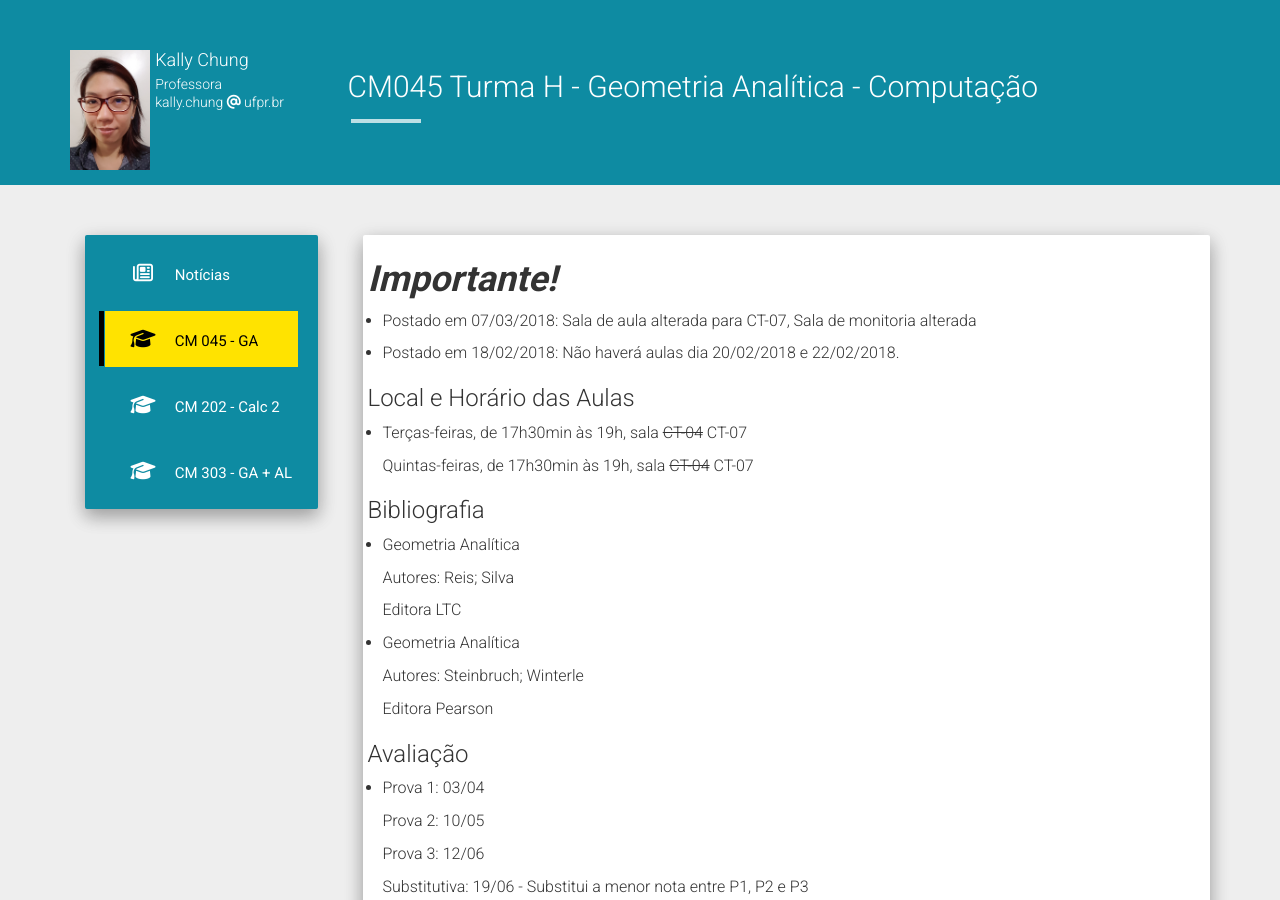
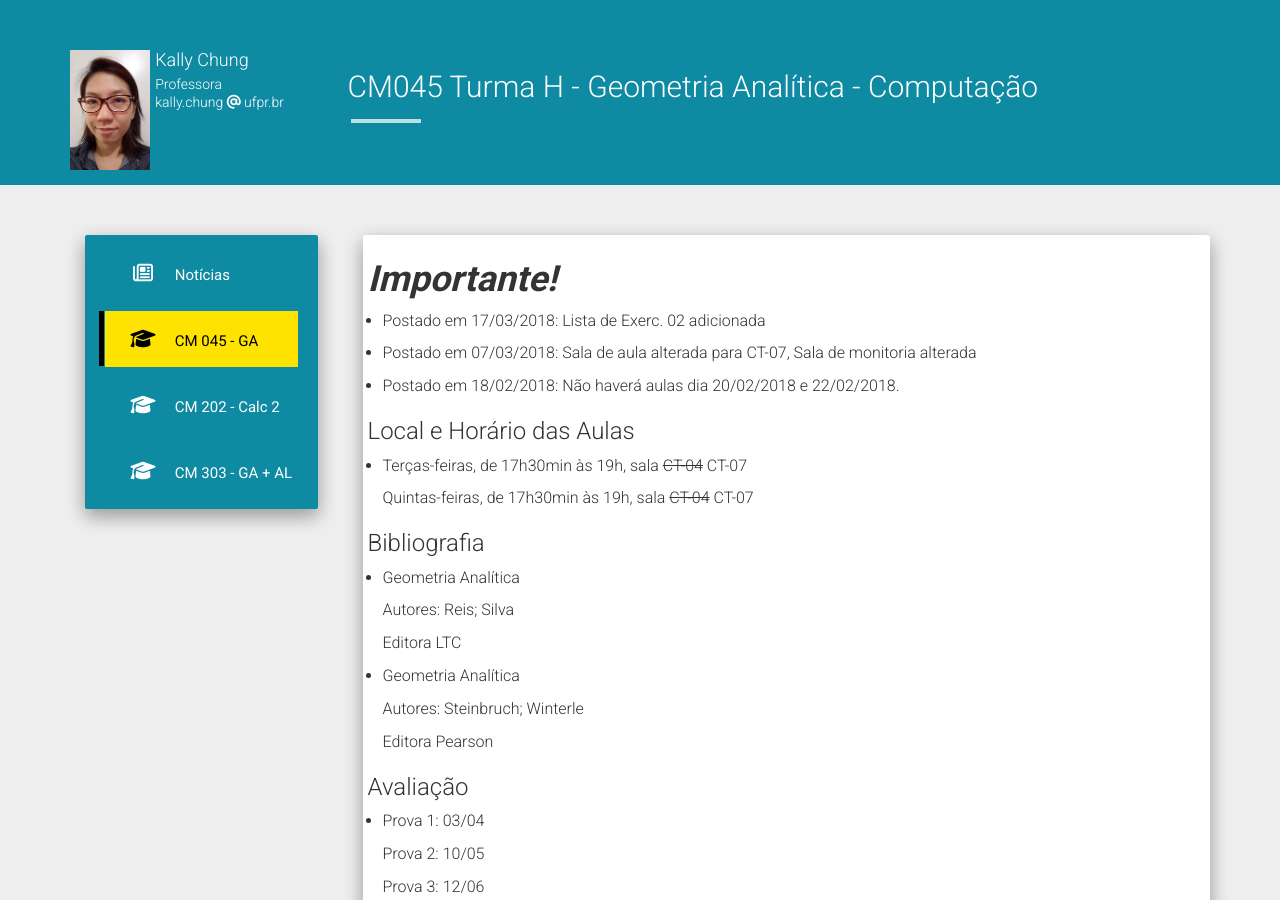
Before and after one commit to chunggnuhc/chunggnuhc.github.io, a Jekyll site: the page built from CM045-GA-1sem2018.md, in a window 1280 px wide and 900 px high. Built offline with Jekyll 4.4.1, drawn with Linux system fonts in a browser that asks for light colours; nearby versions of some CDN libraries.

Commit message:
Update Feed CM 045

```diff
--- a/CM045-GA-1sem2018.md
+++ b/CM045-GA-1sem2018.md
@@ -4,6 +4,8 @@ title: CM045 Turma H - Geometria Analítica - Computação
 permalink: /CM045-GA-1sem2018/
 ---
 <h1><b><i>Importante!</i></b></h1>
+- Postado em 17/03/2018: Lista de Exerc. 02 adicionada
+
 - Postado em 07/03/2018: Sala de aula alterada para CT-07, Sala de monitoria alterada
 
 - Postado em 18/02/2018: Não haverá aulas dia 20/02/2018 e 22/02/2018.
```
